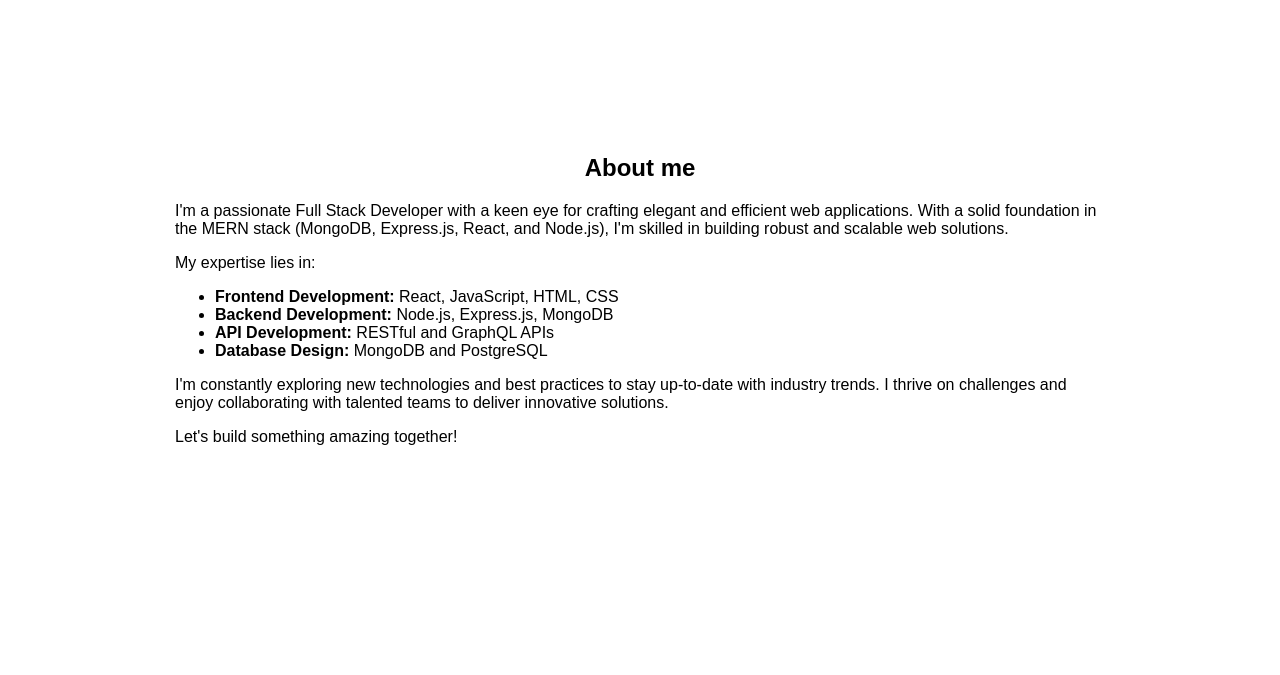
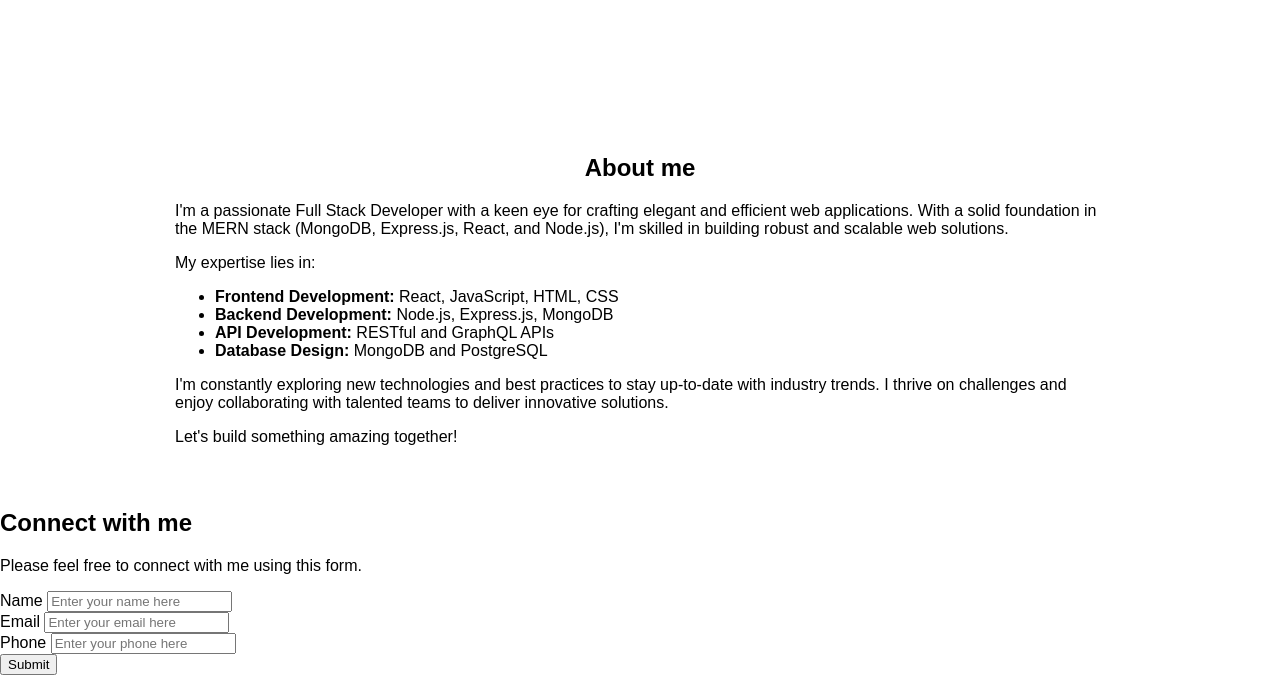
Before and after one commit to GauravSanchania/CODOTECH, a plain HTML site: page Task 1 Personal Portfolio Website/src/index.html in a window 1280 px wide. Shown: the part 343-1018 px from the top of the page. Before the commit the page ends 837 px from the top, so only its background shows below. Drawn offline with Linux system fonts and the light colour scheme.

Commit message:
working on contact form

```diff
--- a/Task 1 Personal Portfolio Website/src/index.html
+++ b/Task 1 Personal Portfolio Website/src/index.html
@@ -68,9 +68,47 @@
             </div>
         </div>
 
+        <div class="skills-page" id="skills">
+            <div class="skills-linear"></div>
+            <div class="skills-circular"></div>
+        </div>
+
+        <div class="projects-carousel" id="projects">
+            <div class="projects-container"></div>
+        </div>
+
+        <div class="certificates-page" id="certificates">
+            <div class="certificates-container"></div>
+        </div>
+
+        <div class="contact-page" id="contact">
+            <div class="contact-container">
+                <h2 class="contact-text-title">Connect with me</h2>
+                <p class="contact-text-para">Please feel free to connect with me using this form.</p>
+                <form action="" class="contact-form">
+                    <div class="form-group">
+                        <label for="name">Name</label>
+                        <input type="text" class="input-name" id="name" placeholder="Enter your name here">
+                    </div>
+                    <div class="form-group">
+                        <label for="email">Email</label>
+                        <input type="email" class="input-email" id="email" placeholder="Enter your email here">
+                    </div>
+                    <div class="form-group">
+                        <label for="phone">Phone</label>
+                        <input type="number" class="input-phone" id="phone" placeholder="Enter your phone here">
+                    </div>
+                    <div class="form-group">
+                        <input type="submit" class="input-submit" id="submit">
+                    </div>
+                </form>
+            </div>
+        </div>
+
     </main>
 
-    <footer></footer>
+    <footer>
+    </footer>
 
     <script src="./srcipt.js"></script>
 </body>
```
